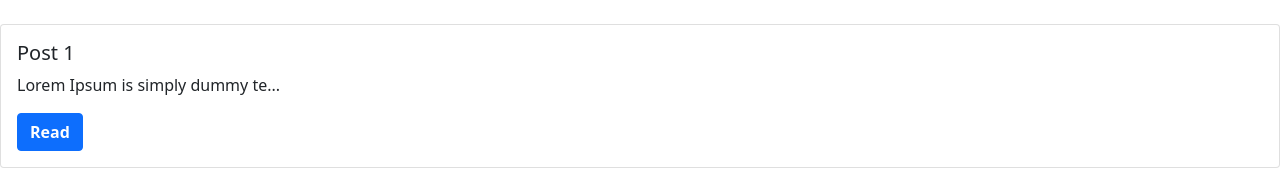
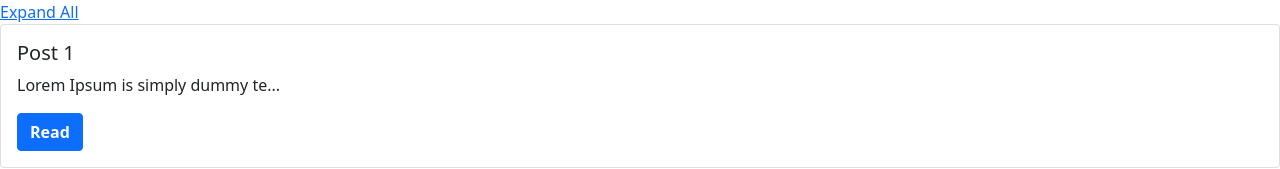
Before and after one commit to collyrium921/Blogs-Posts, an Angular app: page / in a window 1280 px wide. Shown: the top 169 px of the page. Built offline with nearby package versions, Linux system fonts and the light colour scheme.

Commit message:
-view encapsulation for single and multiple child components in markup

```diff
--- a/src/app/blog-list/blog-list.component.html
+++ b/src/app/blog-list/blog-list.component.html
@@ -1,4 +1,8 @@
-<app-blog-post-tile
+<a href="#" (click)="expandAll()">Expand All</a>
+<!-- for a single component -->
+<!-- <app-blog-post-tile [post]="blogPosts[0][0]" #tile></app-blog-post-tile> -->
+
+<app-blog-post-tile #tile
   *ngFor="let post of blogPosts[currentPage]"
   [post]="post">
 </app-blog-post-tile>
--- a/src/app/blog-list/blog-list.component.ts
+++ b/src/app/blog-list/blog-list.component.ts
@@ -1,22 +1,44 @@
-import { Component, OnInit } from '@angular/core';
+import {
+  Component,
+  OnInit,
+  QueryList,
+  ViewChild,
+  ViewChildren,
+} from '@angular/core';
 import { BlogPost } from '../blog-post';
+import { BlogPostTileComponent } from '../blog-post-tile/blog-post-tile.component';
 import { BLOG_POSTS } from '../blogPost';
 
 @Component({
   selector: 'app-blog-list',
   templateUrl: './blog-list.component.html',
-  styleUrls: ['./blog-list.component.scss']
+  styleUrls: ['./blog-list.component.scss'],
 })
 export class BlogListComponent implements OnInit {
   blogPosts!: BlogPost[][];
-  currentPage:number=0;
-  constructor() { }
+  currentPage: number = 0;
+  //for one component
+  // @ViewChild('tile') blogPostTileComponent!: BlogPostTileComponent;
+
+  //for multiple components used in markup
+  @ViewChildren('tile')
+  blogPostTileComponent!: QueryList<BlogPostTileComponent>;
+
+  constructor() {}
 
   ngOnInit(): void {
-    this.blogPosts = BLOG_POSTS
+    this.blogPosts = BLOG_POSTS;
   }
 
-  updatePage(newPage:number){
+  updatePage(newPage: number) {
     this.currentPage = newPage;
-    }
+  }
+
+  expandAll() {
+    //for a single component used in markup
+    // this.blogPostTileComponent.showFullSummary()
+
+    //for multiple components used in markup
+    this.blogPostTileComponent.forEach((e) => e.showFullSummary());
+  }
 }
```
